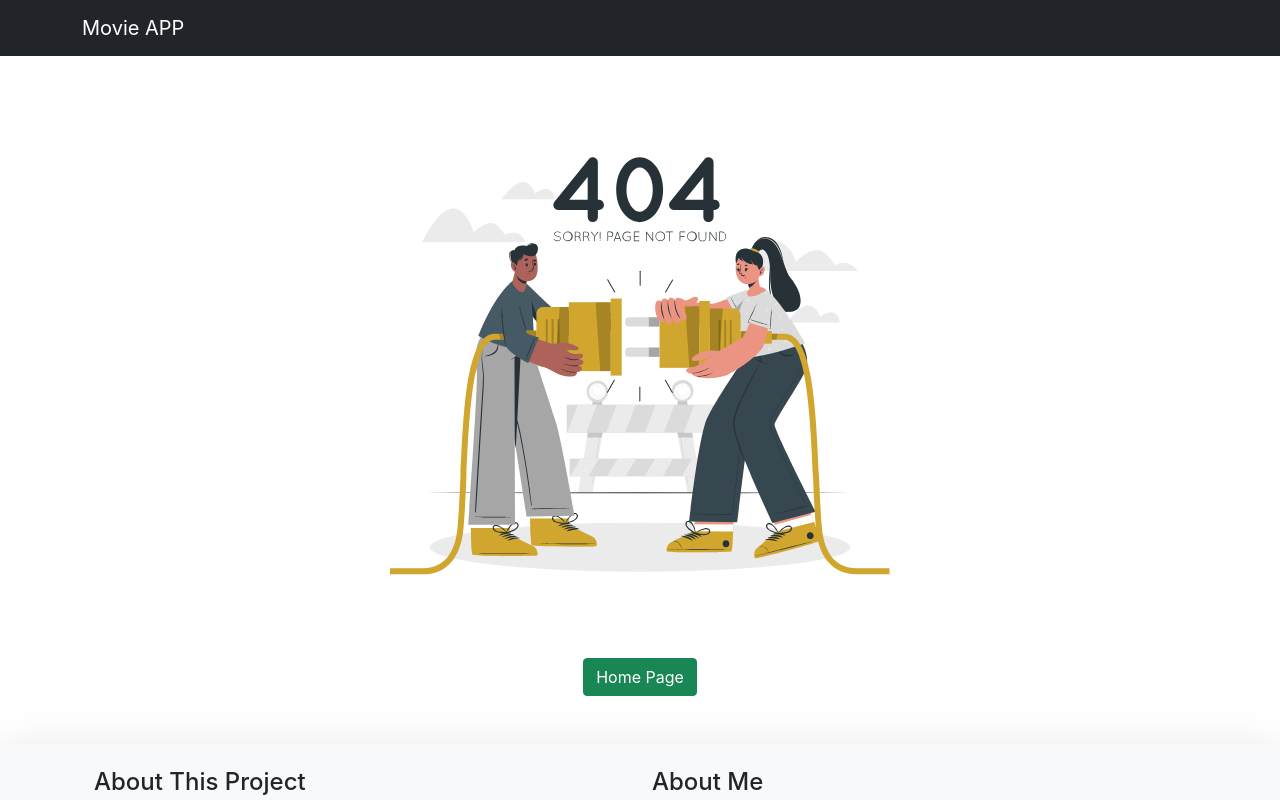
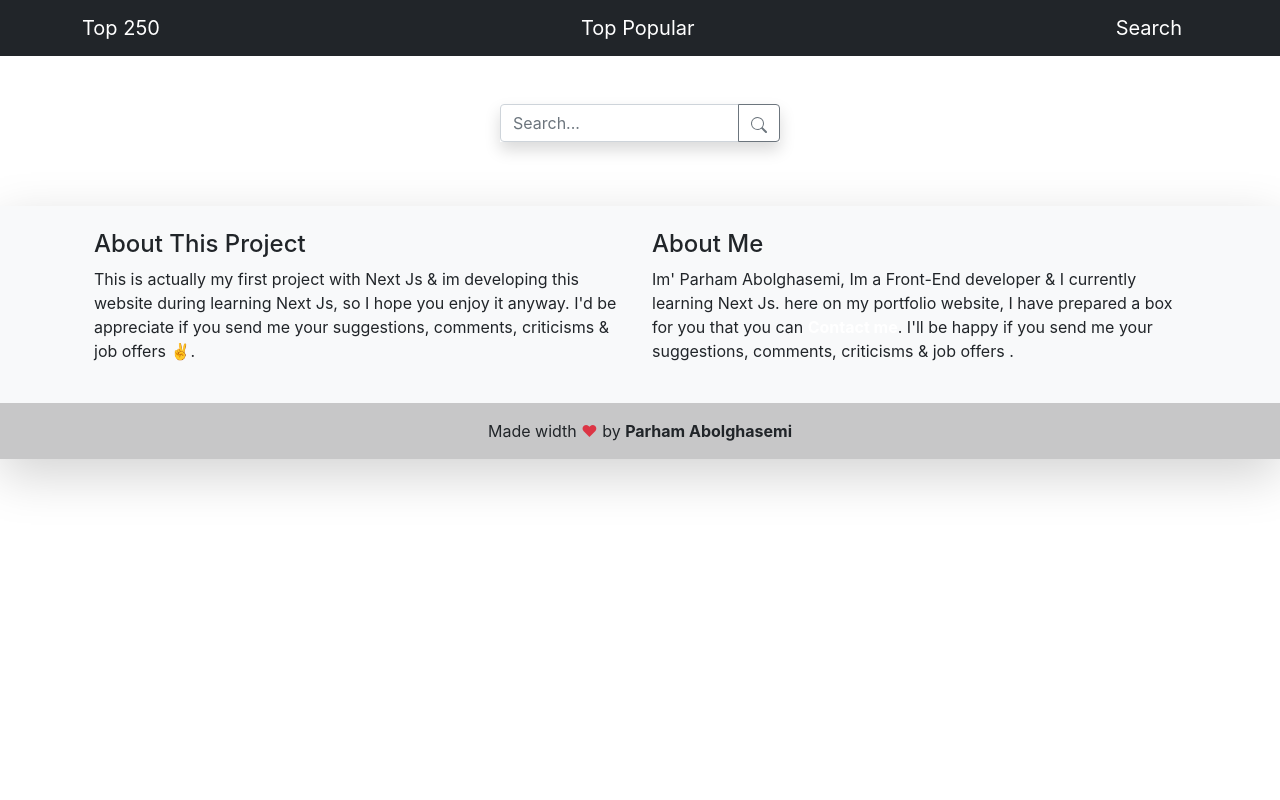
Before and after one commit to parham-ab/NextJs-Movie-App, a Next.js app: page /movies/search in a window 1280 px wide. Before the commit this address had no page. Shown: the top 800 px of the page. Built offline with nearby package versions, Linux system fonts and the light colour scheme.

Commit message:
new package added, search component & top popular component added, top popular component updated, navbar content updated

```diff
--- a/components/Header.js
+++ b/components/Header.js
@@ -7,7 +7,13 @@ const Header = () => {
     <Navbar bg="dark" variant="dark">
       <Container>
         <Link href={"/"}>
-          <Navbar.Brand href={"/"}>Movie APP</Navbar.Brand>
+          <Navbar.Brand href={"/"}>Top 250</Navbar.Brand>
+        </Link>
+        <Link href={"/movies"}>
+          <Navbar.Brand href={"/movies/popular"}>Top Popular</Navbar.Brand>
+        </Link>
+        <Link href={"/movies/search"}>
+          <Navbar.Brand href={"/movies/search"}>Search</Navbar.Brand>
         </Link>
       </Container>
     </Navbar>
--- /dev/null
+++ b/components/SearchedMovie.js
@@ -0,0 +1,33 @@
+import React, { useState } from "react";
+import { FormControl, InputGroup, Button, Form } from "react-bootstrap";
+// icons
+import { BsSearch } from "react-icons/bs";
+
+const SearchedMovie = () => {
+  const [title, setTitle] = useState("");
+  const [val, setVal] = useState([]);
+
+  const submitHandler = async () => {
+    const getData = async () => {
+      const response = `https://imdb-api.com/en/API/SearchAll/k_atj5j89x${title}`;
+      // const
+    };
+  };
+
+  return (
+    <Form className="d-flex justify-content-center" onSubmit={submitHandler}>
+      <InputGroup className="mb-3 mt-5 shadow" style={{ width: "280px" }}>
+        <FormControl
+          placeholder="Search..."
+          aria-label="search"
+          aria-describedby="basic-addon0"
+        />
+        <Button variant="outline-secondary" id="button-addon0">
+          <BsSearch />
+        </Button>
+      </InputGroup>
+    </Form>
+  );
+};
+
+export default SearchedMovie;
--- a/package.json
+++ b/package.json
@@ -15,6 +15,7 @@
     "react": "18.0.0",
     "react-bootstrap": "^2.2.3",
     "react-dom": "18.0.0",
+    "react-icons": "^4.3.1",
     "react-scroll-to-top": "^1.0.8",
     "sass": "^1.50.0"
   },
--- /dev/null
+++ b/pages/movies/search.js
@@ -0,0 +1,17 @@
+import LayOut from "../../components/LayOut";
+// components
+import SearchedMovie from "../../components/SearchedMovie";
+
+const Search = () => {
+  return (
+    <LayOut
+      title={"Movie App | Search"}
+      keywords={"search"}
+      description={"made with ❤ by Parham Abolghasemi"}
+    >
+      <SearchedMovie />
+    </LayOut>
+  );
+};
+
+export default Search;
--- a/styles/globals.scss
+++ b/styles/globals.scss
@@ -18,12 +18,26 @@ a {
     color: #fff;
   }
 }
+input {
+  color: #fff;
+  &:focus,
+  &:hover,
+  &:active {
+    color: #fff;
+  }
+  outline: none !important;
+  box-shadow: none !important;
+  box-shadow: none !important;
+}
 .btn:focus {
   outline: none !important;
   box-shadow: none !important;
 }
 .btn {
   box-shadow: none !important;
+}
+.btn-outline-secondary:hover {
+  background-color: #3b72ab;
 }
 body {
   font-family: -apple-system, BlinkMacSystemFont, Segoe UI, Roboto, Oxygen,
```
Also changed, not shown: components/PopularMovie.js (+5 -14 lines), pages/movies/index.js (added, +28 -0 lines), 2 other files (tests, documents, lock files or other folders).
